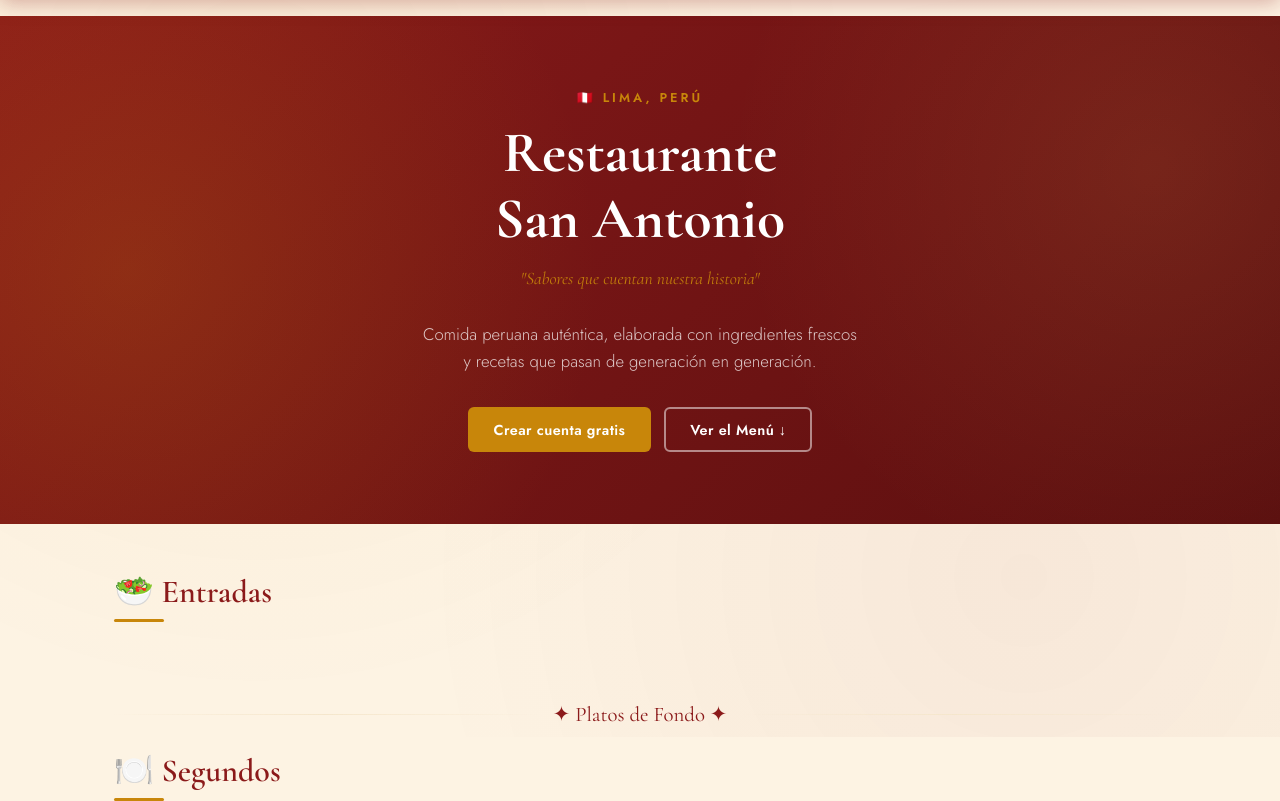
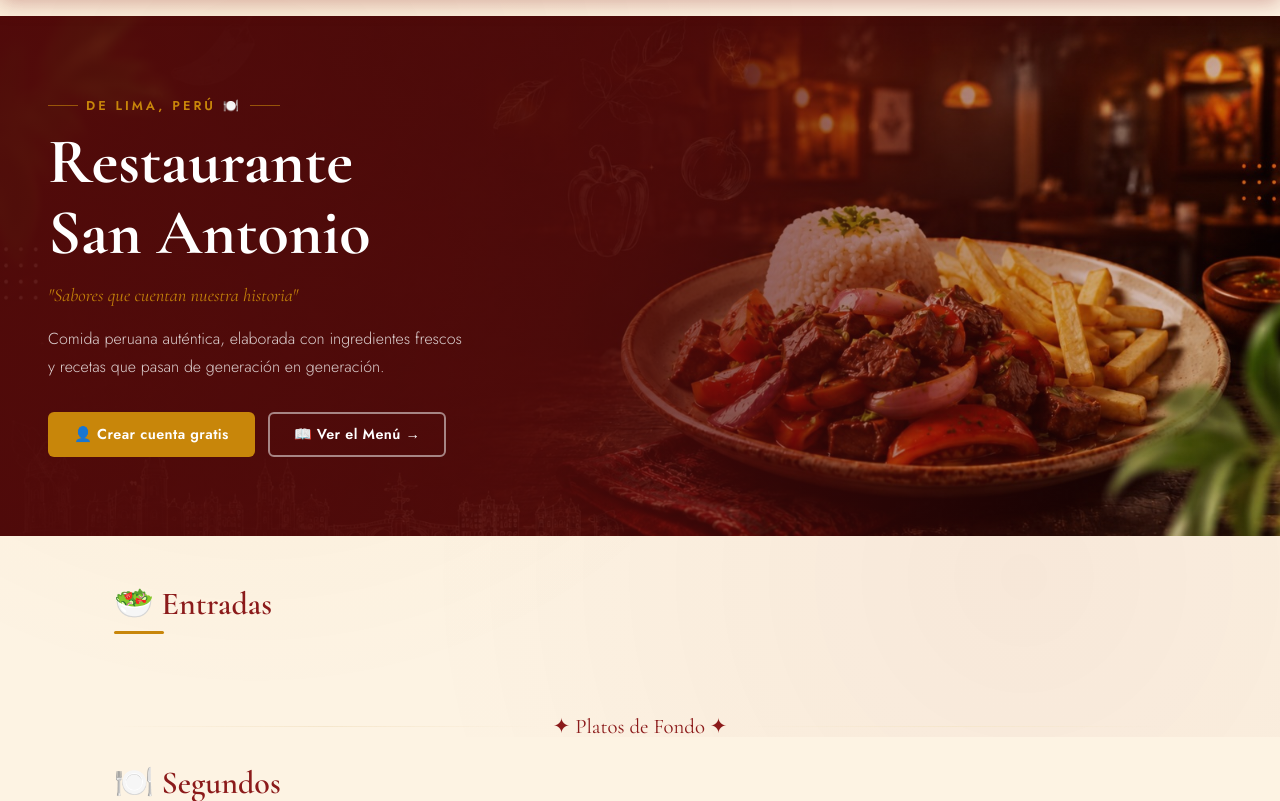
Before and after one commit to josh2006-dotcom/restaurante-san-antonio, a Flask app: page / in a window 1280 px wide. Shown: the part 63-864 px from the top of the page. Run offline with Flask 3, Linux system fonts and the light colour scheme; data that the repository does not hold is empty; some libraries are stand-ins or nearby versions.

Commit message:
Update index.html

```diff
--- a/templates/index.html
+++ b/templates/index.html
@@ -5,20 +5,32 @@
 <style>
   /* HERO */
   .hero {
-    background: linear-gradient(135deg, var(--rojo) 0%, #5A0F0F 100%);
-    padding: 4.5rem 1.5rem;
-    text-align: center;
     position: relative;
     overflow: hidden;
+    min-height: 520px;
+    display: flex;
+    align-items: center;
   }
-  .hero::before {
+  .hero-bg {
+    position: absolute; inset: 0;
+    background-image: url("{{ url_for('static', filename='fondo_parte_principal.jpeg') }}");
+    background-size: cover;
+    background-position: center right;
+    background-repeat: no-repeat;
+    z-index: 0;
+  }
+  .hero-bg::after {
     content: '';
     position: absolute; inset: 0;
-    background-image:
-      radial-gradient(circle at 10% 50%, rgba(200,134,10,.2) 0%, transparent 40%),
-      radial-gradient(circle at 90% 30%, rgba(255,200,100,.1) 0%, transparent 35%);
+    background: linear-gradient(to right, rgba(80,10,10,0.92) 0%, rgba(80,10,10,0.75) 50%, rgba(80,10,10,0.1) 100%);
   }
-  .hero-content { position: relative; z-index: 1; max-width: 680px; margin: 0 auto; }
+  .hero-content {
+    position: relative;
+    z-index: 1;
+    max-width: 580px;
+    padding: 4rem 2rem 4rem 3rem;
+    text-align: left;
+  }
   .hero-eyebrow {
     font-size: .8rem;
     font-weight: 600;
@@ -26,31 +38,43 @@
     text-transform: uppercase;
     color: var(--dorado);
     margin-bottom: .8rem;
+    display: flex;
+    align-items: center;
+    gap: .5rem;
+  }
+  .hero-eyebrow::before,
+  .hero-eyebrow::after {
+    content: '';
+    flex: 1;
+    max-width: 30px;
+    height: 1px;
+    background: var(--dorado);
+    opacity: .6;
   }
   .hero-title {
     font-family: 'Cormorant Garamond', serif;
-    font-size: clamp(2.4rem, 5vw, 3.6rem);
+    font-size: clamp(2.8rem, 5vw, 4.2rem);
     font-weight: 700;
     color: #fff;
-    line-height: 1.15;
+    line-height: 1.1;
     margin-bottom: 1rem;
   }
   .hero-sub {
-    color: rgba(255,255,255,.75);
-    font-size: 1.05rem;
+    color: rgba(255,255,255,.8);
+    font-size: 1rem;
     font-weight: 300;
     margin-bottom: 2rem;
-    line-height: 1.6;
+    line-height: 1.7;
   }
   .hero-decor {
     color: var(--dorado);
     font-family: 'Cormorant Garamond', serif;
-    font-size: 1.1rem;
+    font-size: 1.15rem;
     font-style: italic;
-    margin-bottom: 2rem;
-    opacity: .9;
+    margin-bottom: 1.2rem;
+    opacity: .95;
   }
-  .hero-btns { display: flex; gap: .8rem; justify-content: center; flex-wrap: wrap; }
+  .hero-btns { display: flex; gap: .8rem; flex-wrap: wrap; }
 
   /* MENÚ */
   .menu-section { padding: 3rem 0; }
@@ -90,7 +114,6 @@
   .plato-card.entrada { border-left-color: var(--dorado); }
   .plato-card.segundo { border-left-color: var(--rojo); }
 
-  /* IMAGEN DEL PLATO */
   .plato-img {
     width: 100%;
     height: 170px;
@@ -124,7 +147,6 @@
   }
   .plato-precio span { font-size: .8rem; font-weight: 400; color: var(--gris); }
 
-  /* CARTELITO DISPONIBLE */
   .disponible-tag {
     display: inline-flex; align-items: center; gap: .3rem;
     font-size: .72rem; color: var(--verde); font-weight: 600;
@@ -141,7 +163,6 @@
     50% { opacity:.5; transform:scale(1.4); }
   }
 
-  /* CTA FINAL */
   .cta-section {
     background: linear-gradient(135deg, #2D1B00, #5A2A00);
     padding: 3.5rem 1.5rem;
@@ -160,8 +181,9 @@
 
 <!-- HERO -->
 <section class="hero">
+  <div class="hero-bg"></div>
   <div class="hero-content">
-    <p class="hero-eyebrow">🇵🇪 Lima, Perú</p>
+    <p class="hero-eyebrow">De Lima, Perú 🍽️</p>
     <h1 class="hero-title">Restaurante<br>San Antonio</h1>
     <p class="hero-decor">"Sabores que cuentan nuestra historia"</p>
     <p class="hero-sub">Comida peruana auténtica, elaborada con ingredientes frescos<br>y recetas que pasan de generación en generación.</p>
@@ -170,18 +192,17 @@
         <a href="/pedido" class="btn btn-dorado">🛒 Hacer un Pedido</a>
         <a href="/mis_pedidos" class="btn btn-outline" style="color:#fff;border-color:rgba(255,255,255,.5)">Ver mis Pedidos</a>
       {% else %}
-        <a href="/registro" class="btn btn-dorado">Crear cuenta gratis</a>
-        <a href="#menu" class="btn btn-outline" style="color:#fff;border-color:rgba(255,255,255,.5)">Ver el Menú ↓</a>
+        <a href="/registro" class="btn btn-dorado">👤 Crear cuenta gratis</a>
+        <a href="#menu" class="btn btn-outline" style="color:#fff;border-color:rgba(255,255,255,.5)">📖 Ver el Menú →</a>
       {% endif %}
     </div>
   </div>
 </section>
 
-<!-- Mapa de imágenes por nombre de plato -->
 {% set img_entrada = {
   'ceviche':              'imagenes_entrada/ceviche.jpg',
   'choclo con queso':     'imagenes_entrada/choclo_con_queso.jpg',
-  'papa a la huancaina':  'imagenes_entrada/papa_a_la_huancaina.jpg',
+  'papa a la huancaína':  'imagenes_entrada/papa_a_la_huancaina.jpg',
   'sopa de pollo':        'imagenes_entrada/sopa_de_pollo.jpg',
   'tamal':                'imagenes_entrada/tamal.jpg',
   'tequeños':             'imagenes_entrada/tequenos.jpg'
@@ -203,7 +224,6 @@
 <section class="menu-section" id="menu">
   <div class="container">
 
-    <!-- ENTRADAS -->
     <div class="section-header">
       <h2 class="section-title">🥗 Entradas</h2>
       <div class="section-line"></div>
@@ -234,7 +254,6 @@
       <span class="divider-text">✦ Platos de Fondo ✦</span>
     </div>
 
-    <!-- SEGUNDOS -->
     <div class="section-header">
       <h2 class="section-title">🍽️ Segundos</h2>
       <div class="section-line"></div>
@@ -264,7 +283,6 @@
   </div>
 </section>
 
-<!-- CTA -->
 {% if not session.nombre %}
 <section class="cta-section">
   <h2>¿Listo para pedir?</h2>
```
